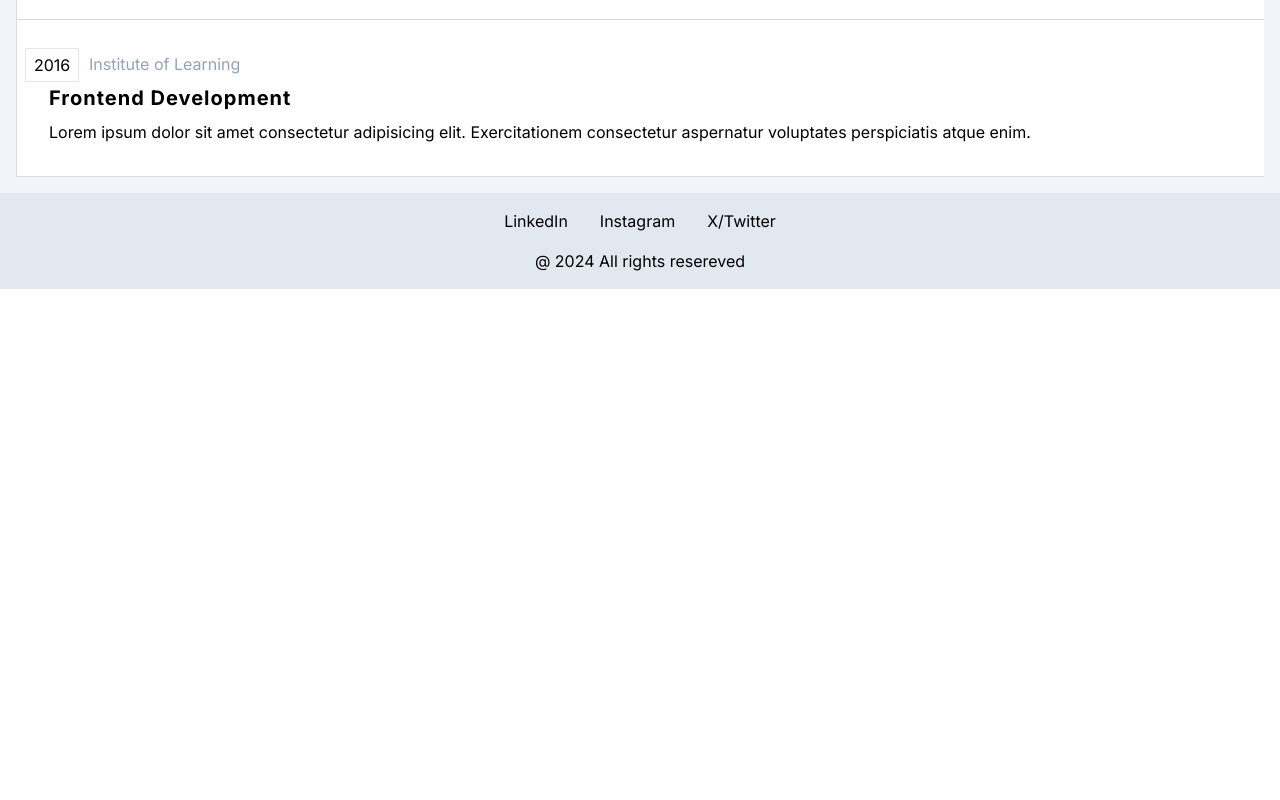
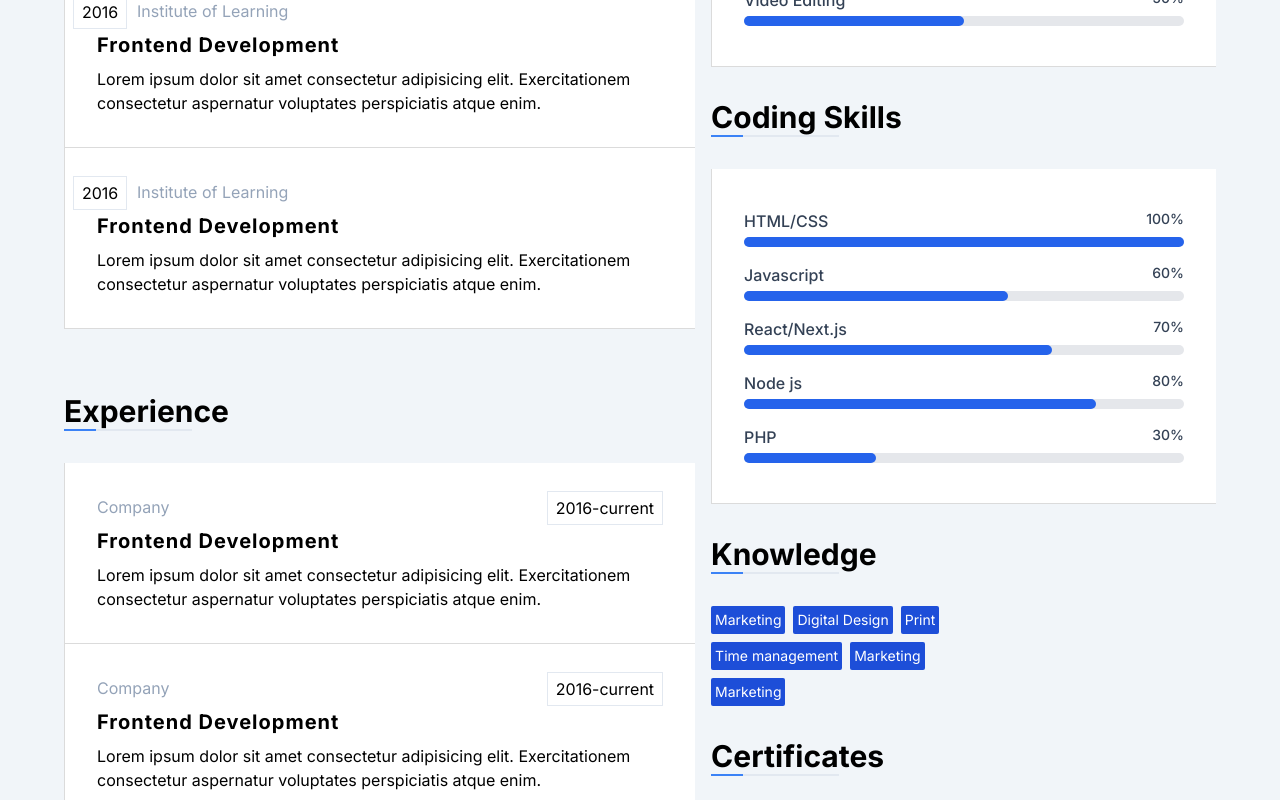
Before and after one commit to vicxtunespro/Tailwind, a Next.js app: page /resume in a window 1280 px wide. Shown: the part 620-1420 px from the top of the page. Before the commit the page ends 909 px from the top, so only its background shows below. Built offline with nearby package versions, Linux system fonts and the light colour scheme.

Commit message:
Finishing the Resume Page

```diff
--- a/app/globals.css
+++ b/app/globals.css
@@ -26,7 +26,7 @@ body::-webkit-scrollbar{
   left: 0;
   animation: slideIn 10s ease-in finite;
 }
-.educard{
+.edu-card, .exp-card{
   border-left:0.5px rgb(219, 219, 219) solid;
   border-bottom:0.5px rgb(219, 219, 219) solid;
 }
--- a/app/resume/page.js
+++ b/app/resume/page.js
@@ -1,13 +1,19 @@
 import EduBackground from '@/components/eduction-background'
+import Experience from '@/components/experience-section'
 import PageHeader from '@/components/page-header'
+import Skills from '@/components/skills-section'
 import React from 'react'
 
 export default function Resume() {
   return (
     <div className='w-full min-h-screen dark:bg-slate-600 bg-slate-100 overflow-hidden'>
         <PageHeader title={'Resume'}></PageHeader>
-        <div className="main-conten p-4">
-          <EduBackground/>
+        <div className="main-conten p-16 flex flex-col md:flex-row gap-4">
+          <div className='md:w-3/4'>
+            <EduBackground/>
+            <Experience/>
+          </div>
+          <Skills></Skills>
         </div>
     </div>
   )
--- a/components/eduction-background.jsx
+++ b/components/eduction-background.jsx
@@ -13,7 +13,7 @@ export default function EduBackground() {
 }
 function EduCard(){
   return(
-          <div className="educard bg-white dark:bg-slate-800 h-fit w-full p-8 relative">
+          <div className="edu-card bg-white dark:bg-slate-800 h-fit w-full p-8 relative">
             <p className="text-slate-400 mb-2 mx-10">Institute of Learning</p>
             <p className="font-bold text-xl dark:text-white tracking-wider mb-2">Frontend Development</p>
             <p className="dark:text-white">Lorem ipsum dolor sit amet consectetur adipisicing elit. Exercitationem consectetur aspernatur voluptates perspiciatis atque enim.</p>
--- /dev/null
+++ b/components/experience-section.jsx
@@ -0,0 +1,23 @@
+import React from 'react'
+import SectionHeader from './section-header'
+
+export default function Experience() {
+  return (
+    <div className='mt-16'>
+        <SectionHeader  title={"Experience"}/>
+        <ExpCard/>
+        <ExpCard/>
+        <ExpCard/>
+    </div>
+  )
+}
+function ExpCard(){
+  return(
+          <div className="exp-card bg-white dark:bg-slate-800 h-fit w-full p-8 relative">
+            <p className="text-slate-400 mb-2">Company</p>
+            <p className="font-bold text-xl dark:text-white tracking-wider mb-2">Frontend Development</p>
+            <p className="dark:text-white">Lorem ipsum dolor sit amet consectetur adipisicing elit. Exercitationem consectetur aspernatur voluptates perspiciatis atque enim.</p>
+            <button className="px-2 py-1 border border-slate-200 dark:text-white absolute top-7 right-8 ">2016-current</button>
+          </div>
+          )
+}
--- a/components/footer.jsx
+++ b/components/footer.jsx
@@ -2,13 +2,13 @@ import React from 'react'
 
 export default function Footer() {
   return (
-    <div className='bg-slate-200 dark:bg-slate-800 py-4 grid place-items-center'>
-        <div className='flex gap-8 justify-center w-full dark:text-slate-100'>
+    <div className='bg-slate-200 dark:bg-slate-800 p-4 flex flex-col items-center justify-center md:justify-between md:flex-row'>
+        <div className='flex gap-8 justify-center w-full md:1/2 md:justify-start dark:text-slate-100'>
             <p>LinkedIn</p>
             <p>Instagram</p>
             <p>X/Twitter</p>
         </div>
-        <div className='mt-4 dark:text-slate-100'>
+        <div className='mt-4 dark:text-slate-100 md:flex md:w-1/2 md:justify-end'>
             <p>@ 2024 All rights resereved</p>
         </div>
     </div>
--- a/components/nav.jsx
+++ b/components/nav.jsx
@@ -15,7 +15,7 @@ export default function MobileMenu() {
 
   return (
     <div>
-      <div className='w-screen h-12 fixed top-0 bg-blue-600 text-white pl-8 pr-8 flex justify-between items-center z-10 shadow-lg'>
+      <div className='w-screen h-12 fixed top-0 bg-blue-600 text-white pl-8 pr-8 flex justify-between items-center z-20 shadow-lg'>
           <p>Logo</p>
           <AiOutlineMenu  className={`${clicked ? 'active': ''} toggler`} onClick={handleClick}></AiOutlineMenu>
       </div>
@@ -25,7 +25,7 @@ export default function MobileMenu() {
 }
 function MenuBody({showMenu}){
   return(
-    <div className={`${showMenu ? 'visible':'hidden'} nav h-screen w-full mt-12 bg-slate-50`}>
+    <div className={`${showMenu ? 'visible':'hidden'} nav h-screen w-full mt-12 bg-slate-50 z-10 fixed left-0 top-4`}>
       <div className="detailed h-72 bg-slate-100 p-4 grid place-items-center">
         <div className="img w-32 h-32 bg-orange-300 rounded-full"></div>
         <p className="text-3xl font-black tracking-3">Victor Nuwarimpa</p>
--- a/components/price-card.jsx
+++ b/components/price-card.jsx
@@ -17,7 +17,7 @@ export default function PriceSection() {
 }
 function PriceCard() {
     return(
-        <div className="price-card w-92  h-92 bg-white dark:bg-slate-700 rounded-lg shadow-lg border border-slate-200 dark:border-slate-500">
+        <div className="price-card max-w-92  h-92 bg-white dark:bg-slate-700 rounded-lg shadow-lg border border-slate-200 dark:border-slate-500">
             <div className="content p-8">
                 <p className="title text-2xl font-bold mb-4 dark:text-white">Lorem ipsum </p>
                 <p className="price text-4xl font-bold dark:text-white">$65<em className="text-normal font-light text-sm pl-3 dark:text-white">/period</em></p>
--- a/components/section-header.jsx
+++ b/components/section-header.jsx
@@ -2,7 +2,7 @@ import React from 'react'
 
 export default function SectionHeader({title}) {
   return (
-    <div className="styled-title mb-8">
+    <div className="styled-title my-8">
         <p className="text-3xl font-bold dark:text-white">{title}</p>
         <div className="h-0.5 w-32 bg-slate-200 dark:bg-slate-500 after:block after:h-full after:w-8 after:bg-blue-500 dark:after:bg-slate-200 after:content-['']"></div>
     </div>
--- /dev/null
+++ b/components/skills-section.jsx
@@ -0,0 +1,78 @@
+import React from 'react'
+import SectionHeader from './section-header'
+
+export default function Skills() {
+  return (
+    <div className='mt-16 md:mt-0 md:w-3/5'>
+        <DesignSkills/>
+        <CodingSkills/>
+        <Knowledge/>
+        <Certificates/>
+    </div>
+  )
+}
+function DesignSkills(){
+  return(
+            <div>
+                <SectionHeader title="Design Skills"></SectionHeader>
+                <div className="exp-card bg-white dark:bg-slate-800 h-fit w-full p-8 relative">
+                <ProgressBar title={"Web Design"} progress={"90%"}/>
+                <ProgressBar title={"Print work"} progress={"40%"}/>
+                <ProgressBar title={"Graphics Design"} progress={"80%"}/>
+                <ProgressBar title={"Video Editing"} progress={"50%"}/>
+                </div>
+            </div>
+          )
+}
+
+function CodingSkills(){
+  return(
+            <div className="mt-8">
+                <SectionHeader title="Coding Skills"></SectionHeader>
+                <div className="exp-card bg-white dark:bg-slate-800 h-fit w-full p-8 relative">
+                <ProgressBar title={"HTML/CSS"} progress={"100%"}/>
+                <ProgressBar title={"Javascript"} progress={"60%"}/>
+                <ProgressBar title={"React/Next.js"} progress={"70%"}/>
+                <ProgressBar title={"Node js"} progress={"80%"}/>
+                <ProgressBar title={"PHP"} progress={"30%"}/>
+                </div>
+            </div>
+          )
+}
+
+function ProgressBar({title, progress}){
+    return(
+
+        <div className="progress-bar py-2">
+            <div className="flex justify-between mb-1">
+            <p className="text-base font-medium text-slate-700 dark:text-white">{title}</p>
+            <p className="text-sm font-medium text-slate-700 dark:text-white">{progress}</p>
+            </div>
+            <div className="w-full bg-gray-200 rounded-full h-2.5 dark:bg-gray-700">
+            <div className="bg-blue-600 h-2.5 rounded-full" style={{width: progress}}></div>
+            </div>
+        </div>
+    )
+}
+function Knowledge(){
+  return(
+    <div>
+      <SectionHeader title="Knowledge"/>
+      <div className="flex w-72 gap-2 flex-wrap">
+        <button className="py-1 px-1 rounded-sm bg-blue-700 text-white text-sm shrink-0">Marketing</button>
+        <button className="py-1 px-1 rounded-sm bg-blue-700 text-white text-sm shrink-0">Digital Design</button>
+        <button className="py-1 px-1 rounded-sm bg-blue-700 text-white text-sm shrink-0">Print</button>
+        <button className="py-1 px-1 rounded-sm bg-blue-700 text-white text-sm shrink-0">Time management</button>
+        <button className="py-1 px-1 rounded-sm bg-blue-700 text-white text-sm shrink-0">Marketing</button>
+        <button className="py-1 px-1 rounded-sm bg-blue-700 text-white text-sm shrink-0">Marketing</button>
+      </div>
+    </div>
+  )
+}
+function Certificates(){
+  return(
+    <div>
+      <SectionHeader title="Certificates"/>
+    </div>
+  )
+}
```
